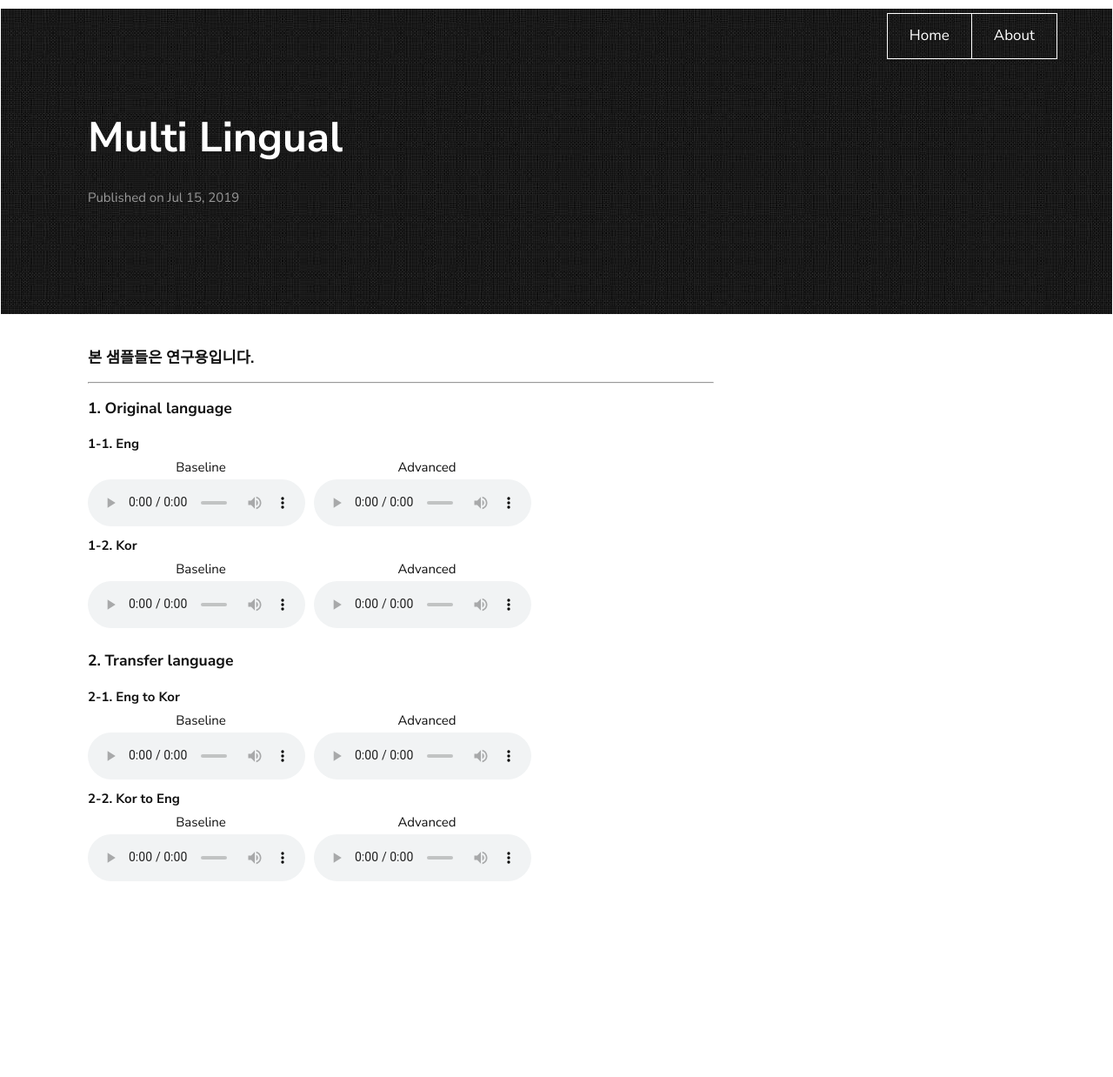
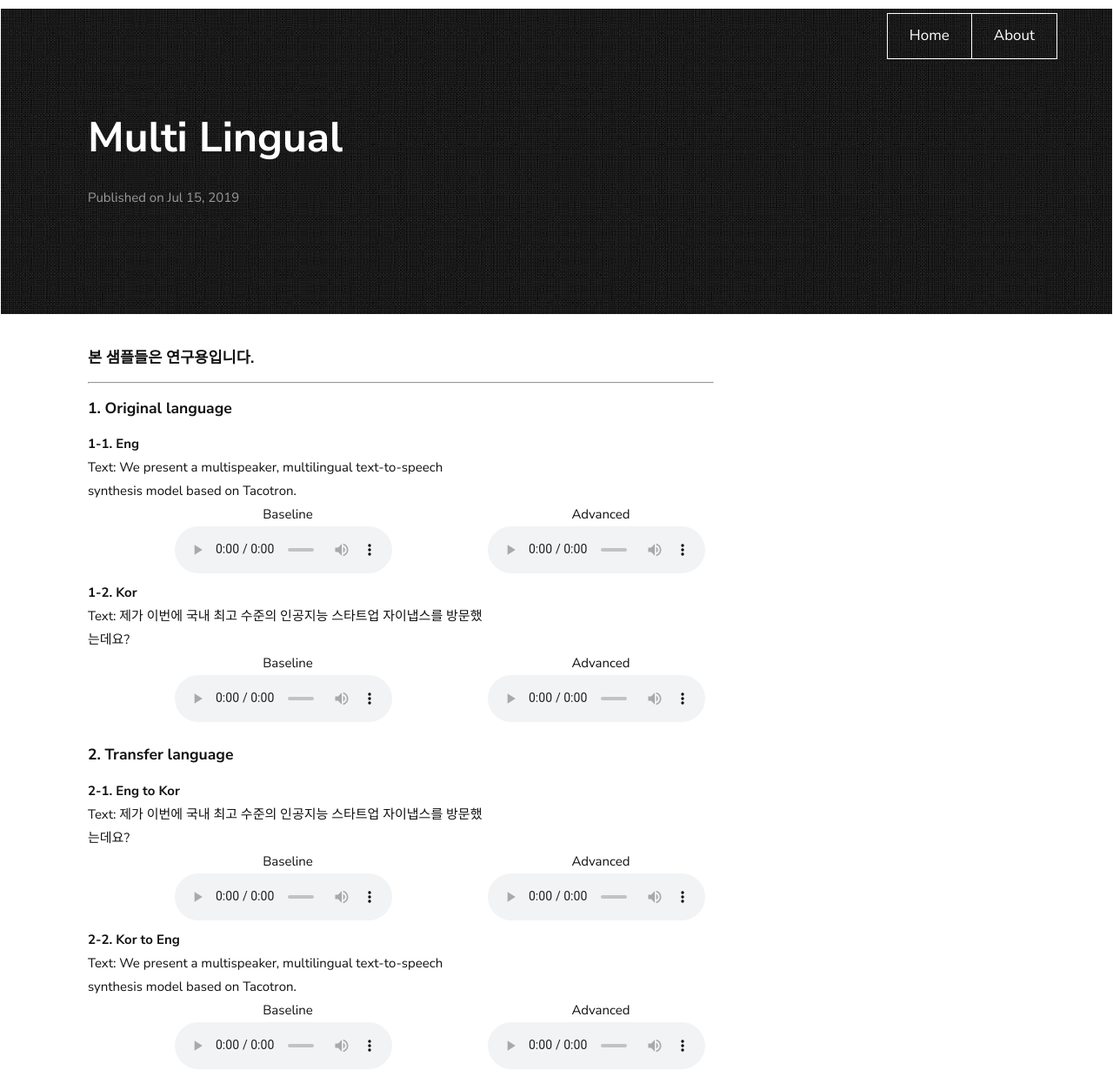
Before and after one commit to Ondal90/ondal90, a Jekyll site: the page built from _posts/2019-07-15-multi-lingual.md, in a window 1280 px wide. Shown: the whole page at 87% size. Built offline with Jekyll 4.4.1, drawn with Linux system fonts in a browser that asks for light colours; our own code applies the rules of GitHub Pages for plain Markdown files; before the commit the page ends 1022 px from its top, so only the background shows below that.

Commit message:
Update 2019-07-15-multi-lingual.md

```diff
--- a/_posts/2019-07-15-multi-lingual.md
+++ b/_posts/2019-07-15-multi-lingual.md
@@ -40,6 +40,9 @@ categories: xinapse TTS
 <table>
   <caption align="left">1-1. Eng</caption>
   <tr>
+    <td>Text: We present a multispeaker, multilingual text-to-speech synthesis model based on Tacotron.</td>
+  </tr>
+  <tr>
     <td align="center">Baseline </td>
     <td align="center">Advanced </td>
   </tr>
@@ -50,6 +53,9 @@ categories: xinapse TTS
 </table>
 <table>
   <caption align="left">1-2. Kor</caption>
+  <tr>
+    <td>Text: 제가 이번에 국내 최고 수준의 인공지능 스타트업 자이냅스를 방문했는데요?</td>
+  </tr>
   <tr>
     <td align="center">Baseline </td>
     <td align="center">Advanced </td>
@@ -63,6 +69,9 @@ categories: xinapse TTS
 <table>
   <caption align="left">2-1. Eng to Kor</caption>
   <tr>
+    <td>Text: 제가 이번에 국내 최고 수준의 인공지능 스타트업 자이냅스를 방문했는데요?</td>
+  </tr>
+  <tr>
     <td align="center">Baseline </td>
     <td align="center">Advanced </td>
   </tr>
@@ -74,6 +83,9 @@ categories: xinapse TTS
 <table align="left">
   <caption align="left">2-2. Kor to Eng</caption>
   <tr>
+    <td>Text: We present a multispeaker, multilingual text-to-speech synthesis model based on Tacotron.</td>
+  </tr>
+  <tr>
     <td align="center">Baseline </td>
     <td align="center">Advanced </td>
   </tr>
```
